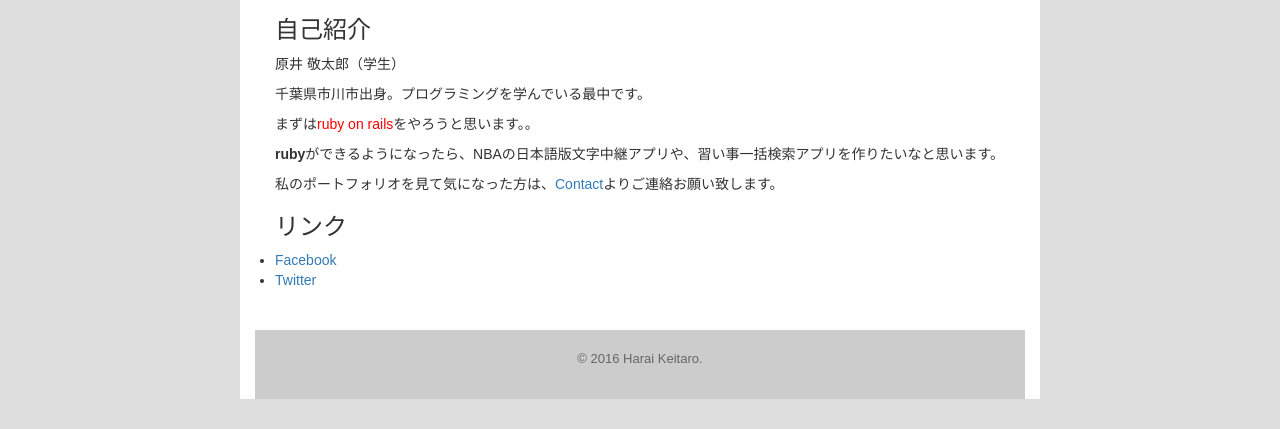
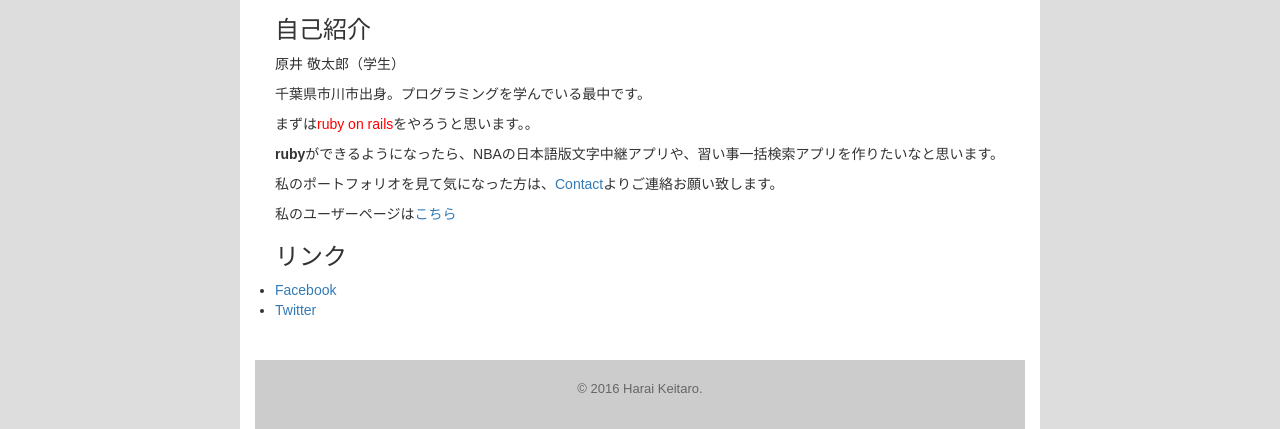
Before and after one commit to koooobe10/koooobe10.github.io, a plain HTML site: page index.html in a window 1280 px wide. Shown: the part 452-881 px from the top of the page. Before the commit the page ends 851 px from the top, so only its background shows below. Drawn offline with nearby package versions, Linux system fonts and the light colour scheme.

Commit message:
final edition

```diff
--- a/index.html
+++ b/index.html
@@ -38,6 +38,7 @@
         <p><strong>ruby</strong>ができるようになったら、NBAの日本語版文字中継アプリや、習い事一括検索アプリを作りたいなと思います。</p>
 
         <p>私のポートフォリオを見て気になった方は、<a href="contact.html">Contact</a>よりご連絡お願い致します。</p>
+        <p>私のユーザーページは<a src="https://github.com/koooobe10">こちら</a></p>
         <h3>リンク</h3>
         <ul>
           <li><img src=""><a href="https://www.facebook.com/keitaro.harai" target="_blank">Facebook</a></li>
```
